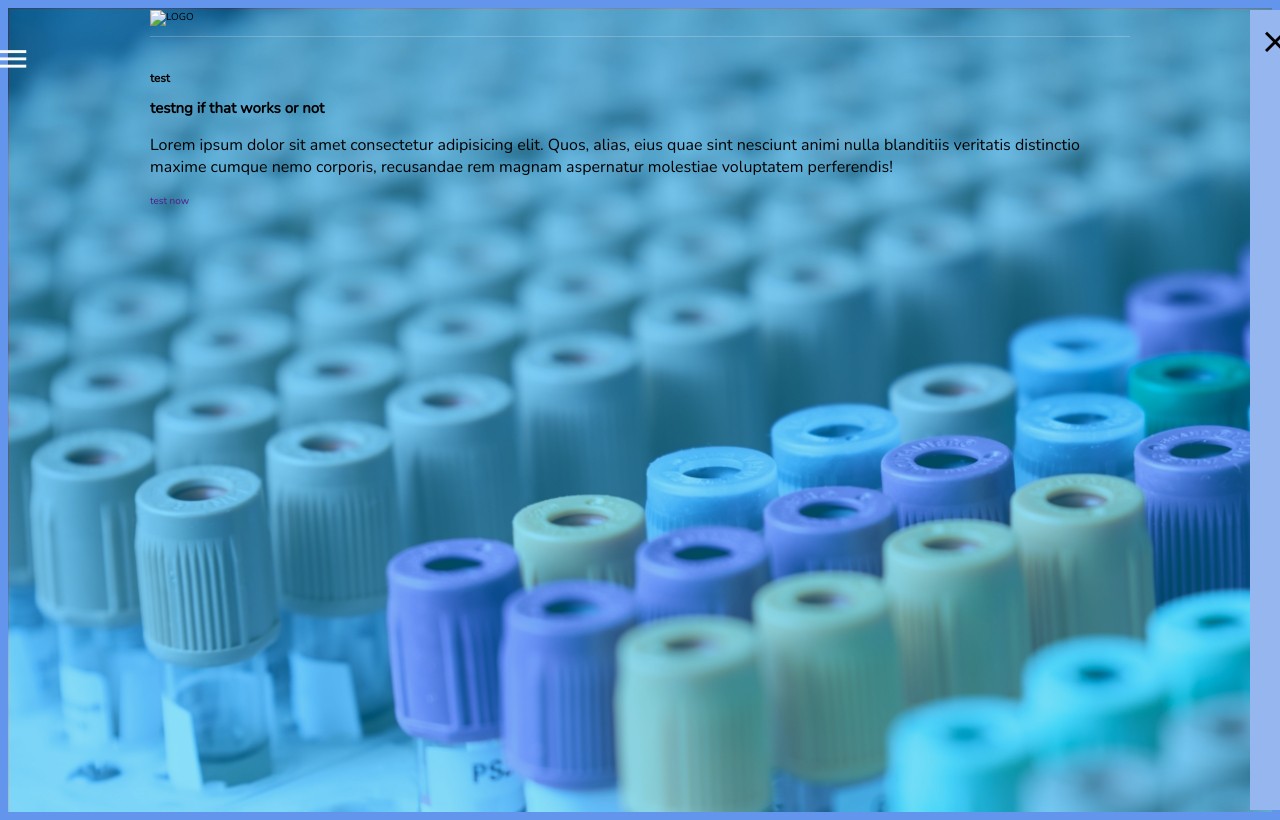
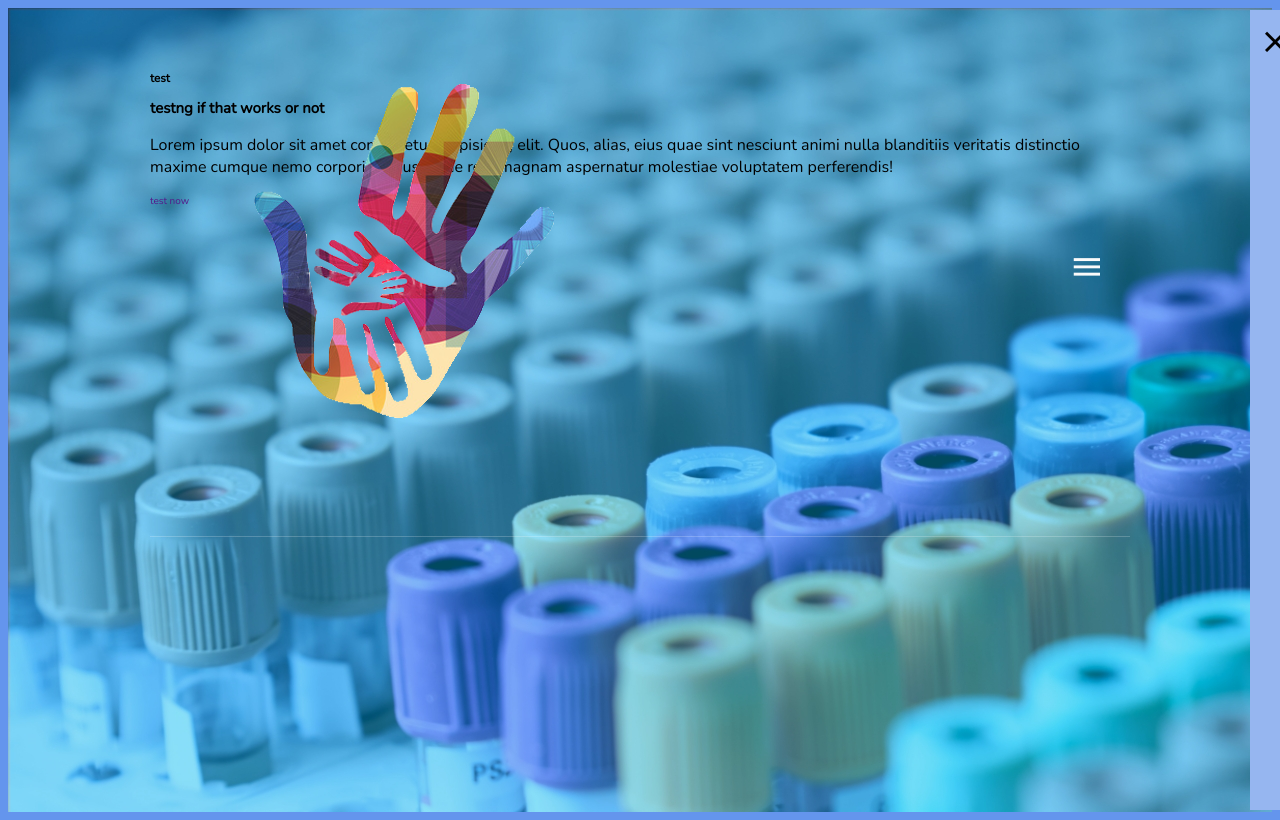
Before and after one commit to chaima-marzouk/projet-fil-rouge, a PHP site: page /projet-fil-rouge/ in a window 1280 px wide. Run offline with PHP 8.4, Linux system fonts and the light colour scheme; data that the repository does not hold is empty; some web fonts are replaced.

Commit message:
add logo

```diff
--- a/app/views/pages/Home.php
+++ b/app/views/pages/Home.php
@@ -18,14 +18,16 @@
         <div class="container">
             <nav>
                 <div class="nav-barand">
-                    <img src="" alt="LOGO">
+                    <img src="<?php echo URLROOT; ?>/img/logob.png" alt="LOGO">
+                </div>
+                <div class="menu-icons open">
+                    <i class="icon ion-md-menu" style="margin-right: 30px;"></i>
                 </div>
             </nav>
+
         </div>
 
-        <div class="menu-icons open">
-            <i class="icon ion-md-menu"></i>
-        </div>
+
 
         <ul class="nav-list">
             <div class="menu-icons close">
--- a/public/css/styleHome.css
+++ b/public/css/styleHome.css
@@ -69,12 +69,12 @@ nav{
 
 }
 
-nav-brand{
+.nav-brand{
     width: 2rem;
 
 }
 
-.menu-icons{
+.menu-icons i{
     font-size: 3.5rem;
     color: #fafafa;
     cursor: pointer;
@@ -96,7 +96,7 @@ nav-brand{
     flex-direction: column;
     align-items: center;
     justify-content: center;
-    z-index:1500 ;
+    z-index: 1500;
     transition: all 650ms ease-in-out;
 
 }
@@ -114,12 +114,12 @@ nav-brand{
 }
 
 .nav-item{
-    margin: 1.5rem;
+    margin: 1.5rem 0;
 
 }
 
 .nav-link{
-    font-size: 1.5rem;
+    font-size: 1.6rem;
     text-transform: uppercase;
     color: rgba(0, 0, 0, 7);
 }
@@ -128,6 +128,4 @@ nav-brand{
 .hero{
     width: 100%;
     height: 88vh;
-    /* background: rgb(2,0,36); */
-    /* background: linear-gradient(90deg, rgba(2,0,36,1) 0%, rgba(216,156,251,1) 31%, rgba(0,212,255,1) 100%); */
 }
```
Also changed, not shown: public/img/Blood.jpg (added), public/img/logob.png (added).
